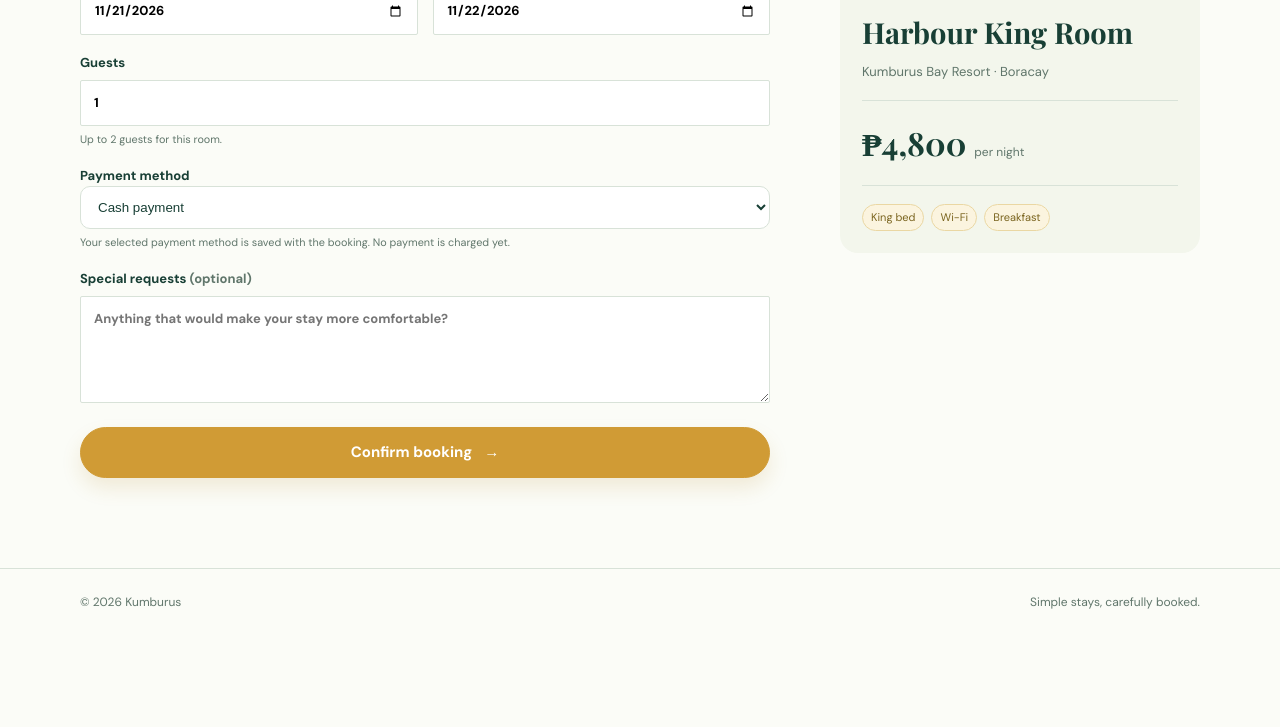
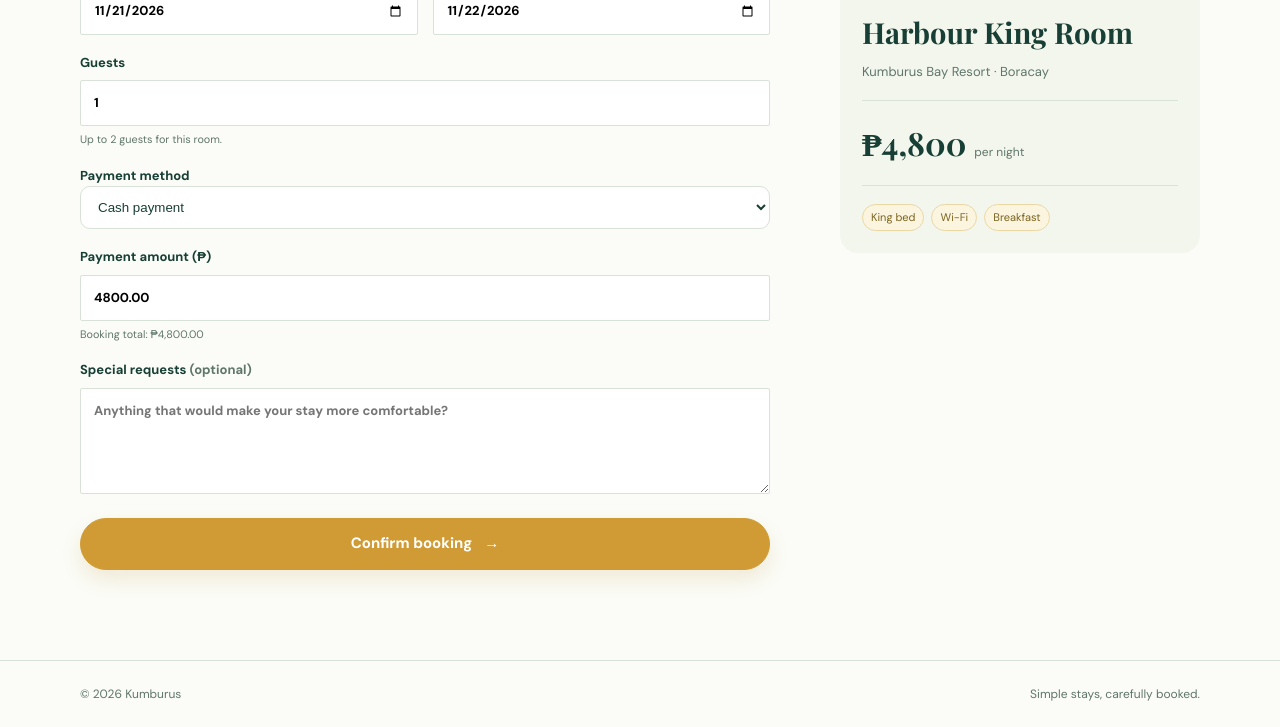
Before and after one commit to robnic-cyber/kumburus, a Laravel app: page /bookings/create/1 in a window 1280 px wide. Shown: the part 377-1104 px from the top of the page. Before the commit the page ends 986 px from the top, so only its background shows below. Run offline with Laravel 12, Linux system fonts and the light colour scheme; a user stored in the database is signed in; data comes from the database, SQL or seed files in the repository; parts of the project's set-up code (start-up, migrations or seed data) failed here and were passed over.

Commit message:
Add payment provider and amount fields

```diff
--- a/app/Http/Controllers/BookingController.php
+++ b/app/Http/Controllers/BookingController.php
@@ -41,6 +41,8 @@ class BookingController extends Controller
             'check_out' => ['required', 'date', 'after:check_in'],
             'guests' => ['required', 'integer', 'min:1', 'max:20'],
             'payment_method' => ['required', Rule::in(array_keys(Booking::paymentMethods()))],
+            'payment_provider' => ['nullable', Rule::requiredIf(fn (): bool => $request->input('payment_method') === 'ewallet'), Rule::in(array_keys(Booking::paymentProviders()))],
+            'payment_amount' => ['required', 'numeric', 'min:0.01'],
             'special_requests' => ['nullable', 'string', 'max:2000'],
         ]);
 
@@ -65,6 +67,11 @@ class BookingController extends Controller
             }
 
             $nights = Carbon::parse($data['check_in'])->diffInDays(Carbon::parse($data['check_out']));
+            $totalAmount = $nights * (float) $room->price_per_night;
+
+            if ((float) $data['payment_amount'] > $totalAmount) {
+                throw ValidationException::withMessages(['payment_amount' => 'The payment amount cannot be higher than the booking total.']);
+            }
 
             return Booking::create([
                 'user_id' => $request->user()->id,
@@ -73,8 +80,10 @@ class BookingController extends Controller
                 'check_in' => $data['check_in'],
                 'check_out' => $data['check_out'],
                 'guests' => $data['guests'],
-                'total_amount' => $nights * (float) $room->price_per_night,
+                'total_amount' => $totalAmount,
                 'payment_method' => $data['payment_method'],
+                'payment_provider' => $data['payment_method'] === 'ewallet' ? $data['payment_provider'] : null,
+                'payment_amount' => $data['payment_amount'],
                 'status' => 'confirmed',
                 'special_requests' => $data['special_requests'] ?? null,
             ]);
@@ -133,6 +142,8 @@ class BookingController extends Controller
             'check_out' => ['required', 'date', 'after:check_in'],
             'guests' => ['required', 'integer', 'min:1', 'max:20'],
             'payment_method' => ['sometimes', 'required', Rule::in(array_keys(Booking::paymentMethods()))],
+            'payment_provider' => ['nullable', Rule::requiredIf(fn (): bool => $request->input('payment_method', $booking->payment_method) === 'ewallet'), Rule::in(array_keys(Booking::paymentProviders()))],
+            'payment_amount' => ['sometimes', 'required', 'numeric', 'min:0.01'],
             'special_requests' => ['nullable', 'string', 'max:2000'],
         ]);
 
@@ -169,14 +180,22 @@ class BookingController extends Controller
             }
 
             $nights = Carbon::parse($data['check_in'])->diffInDays(Carbon::parse($data['check_out']));
+            $totalAmount = $nights * (float) $room->price_per_night;
+            $paymentAmount = (float) ($data['payment_amount'] ?? $lockedBooking->payment_amount);
+
+            if ($paymentAmount > $totalAmount) {
+                throw ValidationException::withMessages(['payment_amount' => 'The payment amount cannot be higher than the booking total.']);
+            }
 
             $lockedBooking->update([
                 'room_id' => $room->id,
                 'check_in' => $data['check_in'],
                 'check_out' => $data['check_out'],
                 'guests' => $data['guests'],
-                'total_amount' => $nights * (float) $room->price_per_night,
+                'total_amount' => $totalAmount,
                 'payment_method' => $data['payment_method'] ?? $lockedBooking->payment_method,
+                'payment_provider' => ($data['payment_method'] ?? $lockedBooking->payment_method) === 'ewallet' ? ($data['payment_provider'] ?? $lockedBooking->payment_provider) : null,
+                'payment_amount' => $paymentAmount,
                 'special_requests' => $data['special_requests'] ?? null,
             ]);
         });
--- a/app/Models/Booking.php
+++ b/app/Models/Booking.php
@@ -19,6 +19,8 @@ class Booking extends Model
         'guests',
         'total_amount',
         'payment_method',
+        'payment_provider',
+        'payment_amount',
         'status',
         'special_requests',
         'email_sent_at',
@@ -30,6 +32,7 @@ class Booking extends Model
             'check_in' => 'date',
             'check_out' => 'date',
             'total_amount' => 'decimal:2',
+            'payment_amount' => 'decimal:2',
             'email_sent_at' => 'datetime',
         ];
     }
@@ -43,9 +46,25 @@ class Booking extends Model
         ];
     }
 
+    public static function paymentProviders(): array
+    {
+        return [
+            'gcash' => 'GCash',
+            'maya' => 'Maya',
+            'maribank' => 'MariBank',
+        ];
+    }
+
     public function getPaymentMethodLabelAttribute(): string
     {
         return self::paymentMethods()[$this->payment_method] ?? ucfirst(str_replace('_', ' ', (string) $this->payment_method));
+    }
+
+    public function getPaymentProviderLabelAttribute(): ?string
+    {
+        return $this->payment_provider
+            ? (self::paymentProviders()[$this->payment_provider] ?? ucfirst((string) $this->payment_provider))
+            : null;
     }
 
     public function user(): BelongsTo
--- a/resources/views/admin/bookings/index.blade.php
+++ b/resources/views/admin/bookings/index.blade.php
@@ -47,7 +47,7 @@
                             <span>to {{ $booking->check_out->format('M d, Y') }}</span>
                         </div>
                         <span class="status-badge status-{{ $booking->status }}">{{ ucfirst($booking->status) }}</span>
-                        <div><strong>₱{{ number_format((float) $booking->total_amount, 0) }}</strong><span>{{ $booking->payment_method_label }}</span></div>
+                        <div><strong>₱{{ number_format((float) $booking->total_amount, 0) }}</strong><span>{{ $booking->payment_method_label }}{{ $booking->payment_provider_label ? ' · '.$booking->payment_provider_label : '' }}</span><span>Paid: ₱{{ number_format((float) $booking->payment_amount, 2) }}</span></div>
                         <a class="text-link" href="{{ route('admin.bookings.edit', $booking) }}">Edit</a>
                     </div>
                 @endforeach
--- a/resources/views/bookings/create.blade.php
+++ b/resources/views/bookings/create.blade.php
@@ -9,7 +9,7 @@
         <p class="eyebrow">RESERVE YOUR ROOM</p>
         <h1>Almost there.</h1>
         <p class="muted">Choose your dates and we’ll take care of the rest.</p>
-        <form method="POST" action="{{ route('bookings.store') }}" class="stack-form booking-form">
+        <form method="POST" action="{{ route('bookings.store') }}" class="stack-form booking-form" data-room-price="{{ $room->price_per_night }}">
             @csrf
             <input type="hidden" name="room_id" value="{{ $room->id }}">
             <div class="form-grid">
@@ -18,12 +18,25 @@
             </div>
             <label>Guests<input type="number" name="guests" value="{{ old('guests', 1) }}" min="1" max="{{ $room->capacity }}" required><small>Up to {{ $room->capacity }} guests for this room.</small></label>
             <label>Payment method
-                <select name="payment_method" required>
+                <select name="payment_method" id="payment-method" required>
                     @foreach(\App\Models\Booking::paymentMethods() as $value => $label)
                         <option value="{{ $value }}" @selected(old('payment_method', 'cash') === $value)>{{ $label }}</option>
                     @endforeach
                 </select>
-                <small>Your selected payment method is saved with the booking. No payment is charged yet.</small>
+            </label>
+            <div id="payment-provider-field" hidden>
+                <label>E-wallet provider
+                    <select name="payment_provider" id="payment-provider">
+                        <option value="">Choose an e-wallet</option>
+                        @foreach(\App\Models\Booking::paymentProviders() as $value => $label)
+                            <option value="{{ $value }}" @selected(old('payment_provider') === $value)>{{ $label }}</option>
+                        @endforeach
+                    </select>
+                </label>
+            </div>
+            <label>Payment amount (₱)
+                <input type="number" name="payment_amount" id="payment-amount" value="{{ old('payment_amount') }}" min="0.01" step="0.01" required>
+                <small id="payment-total">Enter the amount you will pay. It cannot exceed the booking total.</small>
             </label>
             <label>Special requests <span class="muted">(optional)</span><textarea name="special_requests" rows="4" placeholder="Anything that would make your stay more comfortable?">{{ old('special_requests') }}</textarea></label>
             <button class="button button-full" type="submit">Confirm booking <span>→</span></button>
@@ -38,4 +51,42 @@
         <div class="tag-list">@foreach($room->amenities ?? [] as $amenity)<span>{{ $amenity }}</span>@endforeach</div>
     </aside>
 </section>
+<script>
+document.addEventListener('DOMContentLoaded', function () {
+    const form = document.querySelector('.booking-form');
+    const method = document.getElementById('payment-method');
+    const providerField = document.getElementById('payment-provider-field');
+    const provider = document.getElementById('payment-provider');
+    const amount = document.getElementById('payment-amount');
+    const totalMessage = document.getElementById('payment-total');
+    const checkIn = form.querySelector('[name="check_in"]');
+    const checkOut = form.querySelector('[name="check_out"]');
+    const price = Number(form.dataset.roomPrice);
+
+    function refreshPaymentFields() {
+        const isEwallet = method.value === 'ewallet';
+        providerField.hidden = !isEwallet;
+        provider.required = isEwallet;
+        if (!isEwallet) provider.value = '';
+
+        const start = new Date(checkIn.value + 'T00:00:00');
+        const end = new Date(checkOut.value + 'T00:00:00');
+        const nights = Math.round((end - start) / 86400000);
+
+        if (nights > 0) {
+            const total = (nights * price).toFixed(2);
+            amount.max = total;
+            totalMessage.textContent = 'Booking total: ₱' + Number(total).toLocaleString('en-PH', { minimumFractionDigits: 2 });
+            if (!amount.dataset.edited) amount.value = total;
+        }
+    }
+
+    if (amount.value) amount.dataset.edited = 'true';
+    method.addEventListener('change', refreshPaymentFields);
+    amount.addEventListener('input', function () { amount.dataset.edited = 'true'; });
+    checkIn.addEventListener('change', refreshPaymentFields);
+    checkOut.addEventListener('change', refreshPaymentFields);
+    refreshPaymentFields();
+});
+</script>
 @endsection
--- a/resources/views/bookings/show.blade.php
+++ b/resources/views/bookings/show.blade.php
@@ -23,7 +23,8 @@
             <div><span>Check in</span><strong>{{ $booking->check_in->format('D, M d, Y') }}</strong></div>
             <div><span>Check out</span><strong>{{ $booking->check_out->format('D, M d, Y') }}</strong></div>
             <div><span>Guests</span><strong>{{ $booking->guests }}</strong></div>
-            <div><span>Payment method</span><strong>{{ $booking->payment_method_label }}</strong></div>
+            <div><span>Payment method</span><strong>{{ $booking->payment_method_label }}{{ $booking->payment_provider_label ? ' · '.$booking->payment_provider_label : '' }}</strong></div>
+            <div><span>Payment amount</span><strong>₱{{ number_format((float) $booking->payment_amount, 2) }}</strong></div>
             <div><span>Total</span><strong>₱{{ number_format((float) $booking->total_amount, 2) }}</strong></div>
         </div>
 
--- a/resources/views/emails/booking-confirmed.blade.php
+++ b/resources/views/emails/booking-confirmed.blade.php
@@ -1 +1 @@
-<!doctype html><html><body style="font-family:Arial,sans-serif;color:#183f35;line-height:1.6"><div style="max-width:600px;margin:0 auto;padding:40px 24px"><p style="letter-spacing:.16em;color:#b4811f;font-size:12px;font-weight:bold">KUMBURUS</p><h1 style="font-family:Georgia,serif;font-size:36px;margin-bottom:8px">Your stay is confirmed.</h1><p>Hi {{ $booking->user->name }}, we’re looking forward to welcoming you.</p><div style="background:#f3f6ec;padding:24px;margin:28px 0"><p style="margin:0;color:#b4811f;font-weight:bold">{{ $booking->confirmation_code }}</p><h2 style="font-family:Georgia,serif;margin-bottom:4px">{{ $booking->room->hotel->name }}</h2><p style="margin-top:0">{{ $booking->room->name }}</p><p><strong>Check in:</strong> {{ $booking->check_in->format('M d, Y') }}<br><strong>Check out:</strong> {{ $booking->check_out->format('M d, Y') }}<br><strong>Guests:</strong> {{ $booking->guests }}<br><strong>Payment method:</strong> {{ $booking->payment_method_label }}<br><strong>Total:</strong> ₱{{ number_format((float) $booking->total_amount, 2) }}</p></div><p>Keep this email for your records. See you soon.</p></div></body></html>
+<!doctype html><html><body style="font-family:Arial,sans-serif;color:#183f35;line-height:1.6"><div style="max-width:600px;margin:0 auto;padding:40px 24px"><p style="letter-spacing:.16em;color:#b4811f;font-size:12px;font-weight:bold">KUMBURUS</p><h1 style="font-family:Georgia,serif;font-size:36px;margin-bottom:8px">Your stay is confirmed.</h1><p>Hi {{ $booking->user->name }}, we’re looking forward to welcoming you.</p><div style="background:#f3f6ec;padding:24px;margin:28px 0"><p style="margin:0;color:#b4811f;font-weight:bold">{{ $booking->confirmation_code }}</p><h2 style="font-family:Georgia,serif;margin-bottom:4px">{{ $booking->room->hotel->name }}</h2><p style="margin-top:0">{{ $booking->room->name }}</p><p><strong>Check in:</strong> {{ $booking->check_in->format('M d, Y') }}<br><strong>Check out:</strong> {{ $booking->check_out->format('M d, Y') }}<br><strong>Guests:</strong> {{ $booking->guests }}<br><strong>Payment method:</strong> {{ $booking->payment_method_label }}{{ $booking->payment_provider_label ? ' · '.$booking->payment_provider_label : '' }}<br><strong>Payment amount:</strong> ₱{{ number_format((float) $booking->payment_amount, 2) }}<br><strong>Booking total:</strong> ₱{{ number_format((float) $booking->total_amount, 2) }}</p></div><p>Keep this email for your records. See you soon.</p></div></body></html>
```
Also changed, not shown: app/Http/Controllers/AdminBookingController.php (+11 -1 lines), resources/views/admin/bookings/edit.blade.php (+15 -0 lines), resources/views/bookings/edit.blade.php (+29 -1 lines), tests/Feature/BookingFlowTest.php (+5 -0 lines), tests/Feature/GuestBookingEditTest.php (+4 -0 lines), database/migrations/2026_11_20_000300_add_payment_details_to_bookings.php (added).
